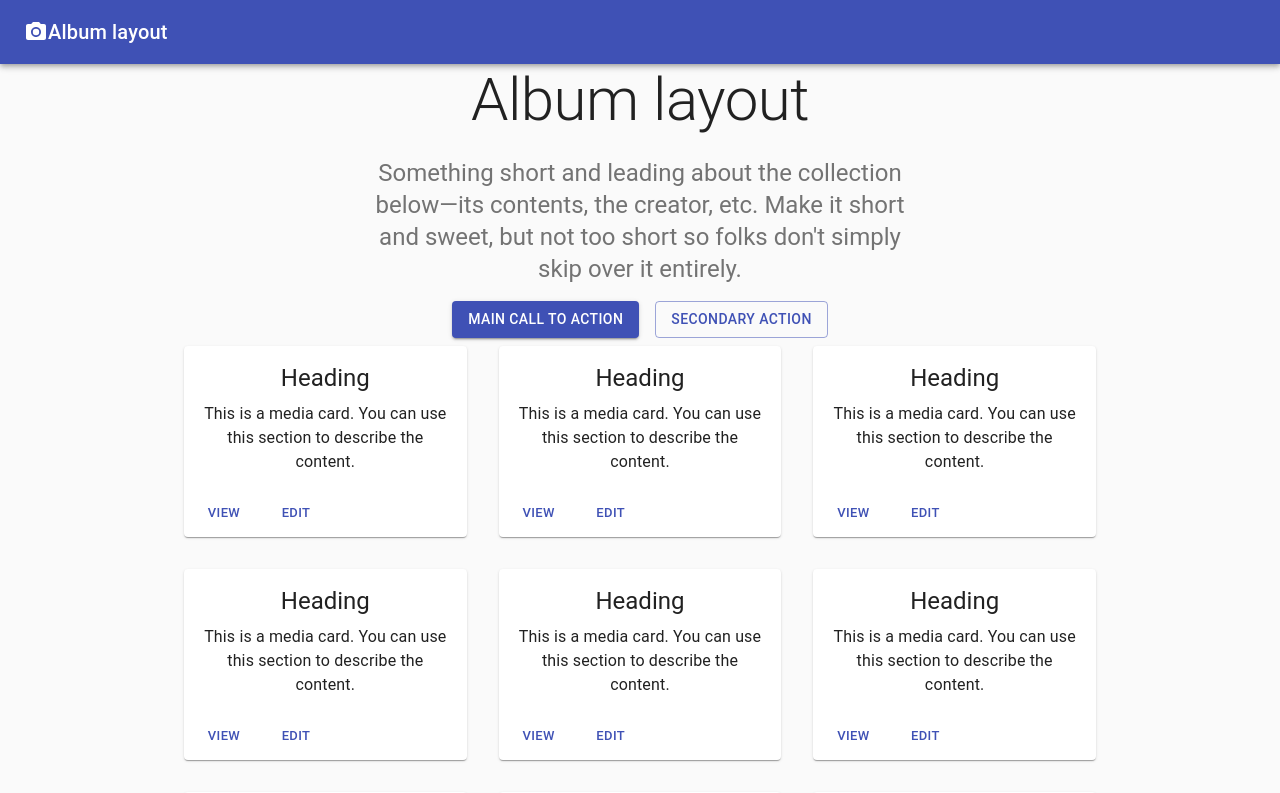
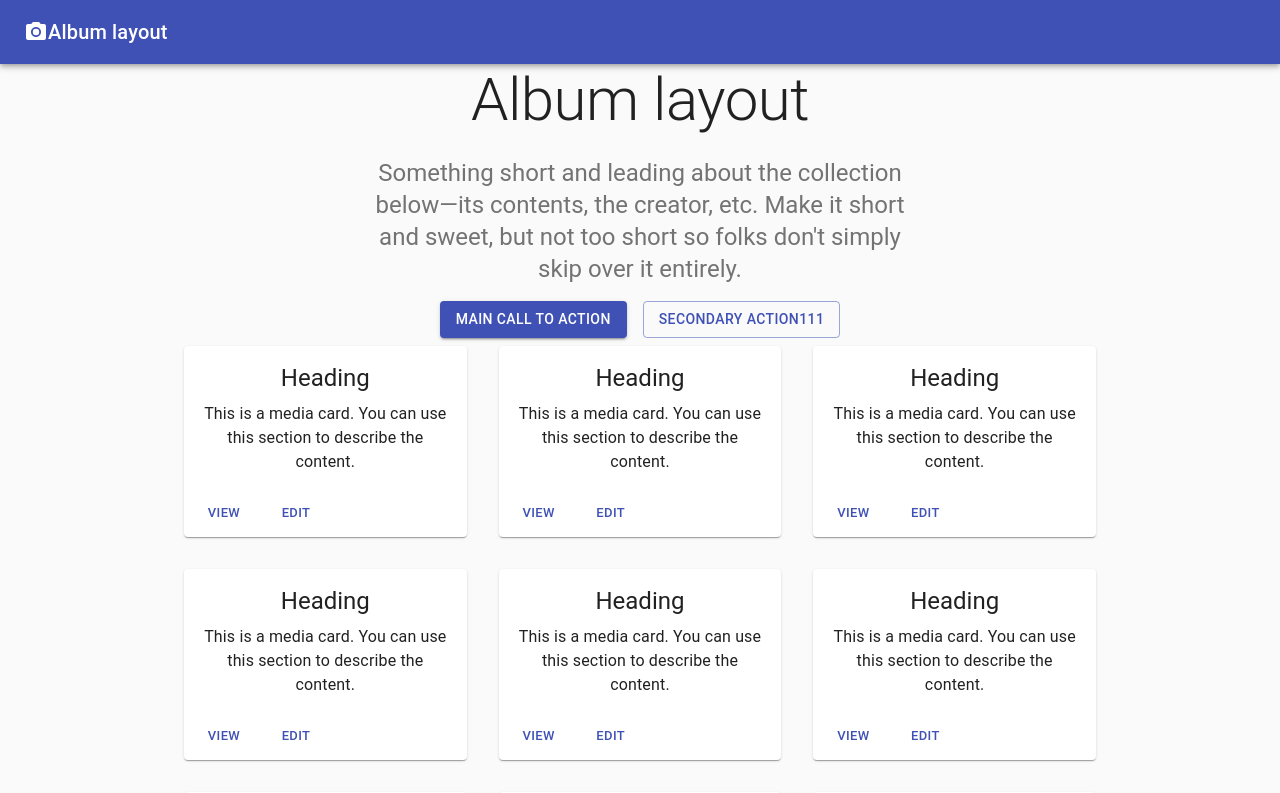
Before and after one commit to imhuy/blog, a React (Create React App) app in the folder client/: page / in a window 1280 px wide. Shown: the top 793 px of the page. Built offline with nearby package versions, Linux system fonts and the light colour scheme; grey boxes are pictures that could not be loaded.

Commit message:
test push

```diff
--- a/client/src/components/HomePage/index.js
+++ b/client/src/components/HomePage/index.js
@@ -62,7 +62,7 @@ class HomePage extends Component {
                                     </Grid>
                                     <Grid item>
                                         <Button variant="outlined" color="primary">
-                                            Secondary action
+                                            Secondary action111
                         </Button>
                                     </Grid>
                                 </Grid>
```
